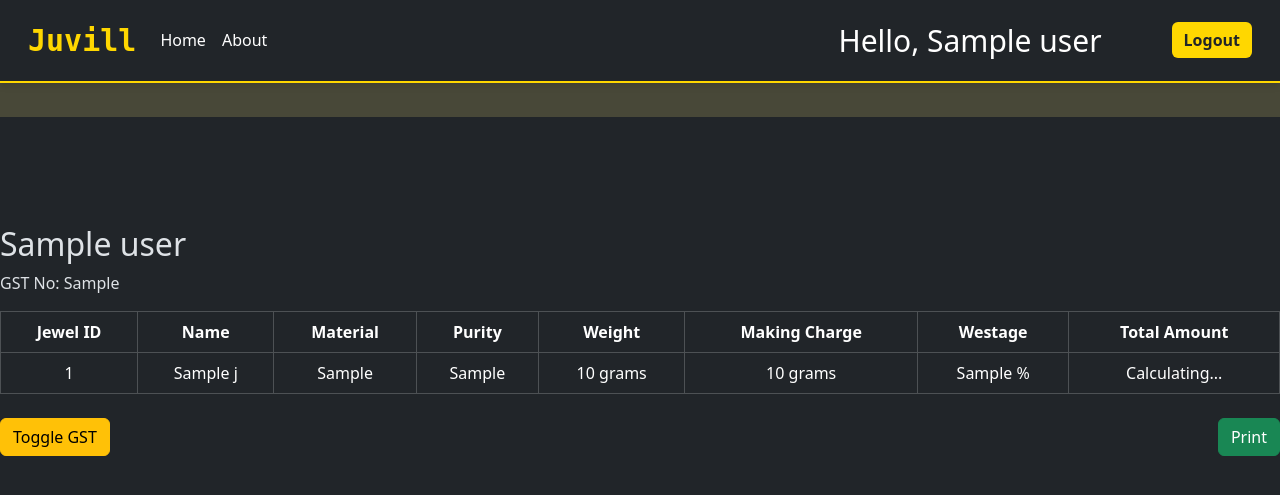
After one commit to Aravind8967/Juvill, a Flask app: template templates/billing.html in a window 1280 px wide. The commit adds this page. Shown: the top 495 px of the page. Run offline with Flask 3, Linux system fonts and the light colour scheme; the template is opened without the code that fills it: most values are stand-ins (such as "Sample title", 1, 10 or a date in 2020); some libraries are stand-ins or nearby versions.

```diff
--- a/app.py
+++ b/app.py
@@ -51,6 +51,7 @@ def signup():
     if request.method == 'POST':
         name = request.form['name']
         c_name = request.form['c_name']
+        gst_no = request.form['gst_no']
         pass1 = request.form['password1']
         pass2 = request.form['password2']
         user_present = True if db.get_user(name)['status'] == 200 else False
@@ -59,6 +60,7 @@ def signup():
                 data = {
                     "u_name":name,
                     "u_company_name":c_name,
+                    "gst_no":gst_no,
                     "u_password":pass1
                 }
                 new_user = db.set_user(data)
@@ -134,6 +136,17 @@ def delete_jewel_id(j_id):
     except Exception as e:
         return jsonify({'status':500, 'error':str(e)})
 
+@app.route('/billing/<int:j_id>', methods=['GET'])
+def billing(j_id):
+    if session.get("user_data"):
+        user_data = session.get("user_data")
+        data = {
+            'user':user_data,
+            'j_id':j_id
+        }
+        print(data)
+        if user_data:
+            return render_template("billing.html", data=data)
 
 @app.route('/test')
 def test():
--- a/db_files/users.py
+++ b/db_files/users.py
@@ -78,9 +78,9 @@ class Users:
         if db['status'] == 200:
             try:
                 con = db['connection']
-                q = "INSERT INTO users (u_name, u_company_name,u_password) VALUES (%s, %s, %s);"
+                q = "INSERT INTO users (u_name, u_company_name,u_password, gst_no) VALUES (%s, %s, %s, %s);"
                 cursor = con.cursor(dictionary=True)
-                cursor.execute(q, (data['u_name'],data['u_company_name'], data['u_password']))
+                cursor.execute(q, (data['u_name'],data['u_company_name'], data['u_password'], data['gst_no']))
                 db['connection'].commit()
                 return {'status':200, 'data':'New user created'}
             except:
--- /dev/null
+++ b/static/billing.js
@@ -0,0 +1,45 @@
+let gstIncluded = false; // Tracks whether GST is included
+
+function calculateTotal() {
+    const weight = document.getElementById('bj_weight').innerText;
+    const gstPercent = document.getElementById('bj_gst').innerText;
+    const makingChargePercent = document.getElementById('bj_making_charge').innerText;
+    const wastagePercent = document.getElementById('bj_westage').innerText;
+    console.log({'weight' : [weight, typeof weight],
+                'gstPercent' : [gstPercent, typeof gstPercent],
+                'makingChargePercent' : [makingChargePercent, typeof makingChargePercent],
+                'wastagePercent' : [wastagePercent, typeof wastagePercent]});
+    // // Material cost
+    // const materialCost = materialPricePerGram * weight;
+
+    // // Wastage, Making Charges
+    // const wastageCost = (materialCost * wastagePercent) / 100;
+    // const makingCharge = (materialCost * makingChargePercent) / 100;
+
+    // // Calculate Total
+    // let totalAmount = materialCost + wastageCost + makingCharge;
+
+    // if (gstIncluded) {
+    //     const gst = (totalAmount * gstPercent) / 100;
+    //     totalAmount += gst;
+    // }
+
+    // // Update the Total Amount
+    // document.getElementById("total-amount").textContent = `Rs. ${totalAmount.toFixed(2)}`;
+}
+
+function toggleGST() {
+    gstIncluded = !gstIncluded; // Toggle GST inclusion
+    calculateTotal(); // Recalculate total
+}
+
+function printPage() {
+    calculateTotal(); // Ensure latest total is shown
+    setTimeout(() => {
+        window.print();
+    }, 300); // Allow DOM to update before printing
+}
+
+function billing_js(){
+    console.log("billing js file attached")
+}
--- a/static/index_main.js
+++ b/static/index_main.js
@@ -89,7 +89,9 @@ async function get_all_inventory(u_id) {
                                     <div style="text-align: center;">${jewel.j_making_charge} %</div>
                                 </div>
                             </div>
-                            <div class="j-card-price" style="margin-top: 30px;">Rs. ${j_price}</div>
+                            <button id="total_amt_btn" style="background-color: transparent; border: none;" onclick="redirectToBilling(${jewel.j_id})">
+                                <div class="j-card-price" style="margin-top: 30px;" id="totalAmt">Rs. ${j_price}</div>
+                            </button>
                         </div>
                         <!-- Back -->
                         <div class="j-card-back">
@@ -344,7 +346,9 @@ function appendJewelDetails(jewel) {
                             <div style="text-align: center;" id="jewelMakingCharge">${jewel.j_making_charge}%</div>
                         </div>
                     </div>
-                    <div class="j-card-price" style="margin-top: 30px;" id="totalAmt">Rs. ${j_price}</div>
+                    <button id="total_amt_btn" style="background-color: transparent; border: none;" onclick="redirectToBilling(${jewel.j_id})">
+                        <div class="j-card-price" style="margin-top: 30px;" id="totalAmt">Rs. ${j_price}</div>
+                    </button>
                 </div>
                 <!-- Back -->
                 <div class="j-card-back">
@@ -580,10 +584,13 @@ function print_bill() {
     newWindow.print();
 }
 
-
 // ===================================== Billing Chart section ===============================
+function redirectToBilling(j_id){
+    console.log(j_id)
+}
 
 
+// ===========================================================================================
 function index_test() {
     console.log('js file attached successfully')
 }
--- a/static/registration.css
+++ b/static/registration.css
@@ -10,7 +10,7 @@ body{
 }
 .main{
 	width: 350px;
-	height: 500px;
+	height: 550px;
 	background: red;
 	overflow: hidden;
 	background: url("https://doc-08-2c-docs.googleusercontent.com/docs/securesc/68c90smiglihng9534mvqmq1946dmis5/fo0picsp1nhiucmc0l25s29respgpr4j/1631524275000/03522360960922298374/03522360960922298374/1Sx0jhdpEpnNIydS4rnN4kHSJtU1EyWka?e=view&authuser=0&nonce=gcrocepgbb17m&user=03522360960922298374&hash=tfhgbs86ka6divo3llbvp93mg4csvb38") no-repeat center/ cover;
@@ -68,7 +68,7 @@ button:hover{
 	background: #6d44b8;
 }
 .signup{
-	height: 460px;
+	height: 40rem;
 	background: #593a6a;
 	border-radius: 60% / 10%;
 	transform: translateY(-180px);
@@ -80,7 +80,7 @@ button:hover{
 }
 
 #chk:checked ~ .signup{
-	transform: translateY(-500px);
+	transform: translateY(-550px);
 }
 #chk:checked ~ .signup label{
 	transform: scale(1);
--- /dev/null
+++ b/templates/billing.html
@@ -0,0 +1,51 @@
+{% extends 'base.html' %}
+{% block title %} welcome {{data.user.u_name}} {% endblock title%}
+
+{% block body %}
+
+<div style="margin-top: 10rem;">
+    <div class="billing-container">
+        <div class="billing-header">
+            <h2>{{ data.user.u_company_name }}</h2>
+            <p>GST No: {{ data.user.gst_no }}</p>
+        </div>
+
+        <!-- Jewel Details -->
+        <table class="table table-dark table-bordered">
+            <thead>
+                <tr>
+                    <th>Jewel ID</th>
+                    <th>Name</th>
+                    <th>Material</th>
+                    <th>Purity</th>
+                    <th>Weight</th>
+                    <th>Making Charge</th>
+                    <th>Westage</th>
+                    <th>Total Amount</th>
+                </tr>
+            </thead>
+            <tbody>
+                <tr>
+                    <p id="bj_gst" style="display: none;">{{data.j_data.j_gst}}</p>
+                    <td id="bj_id">{{ data.j_data.j_id }}</td>
+                    <td id="bj_name">{{ data.j_data.j_name }}</td>
+                    <td id="bj_material">{{ data.j_data.j_material }}</td>
+                    <td id="bj_purity">{{ data.j_data.j_purity }}</td>
+                    <td id="bj_weight">{{ data.j_data.j_weight }} grams</td>
+                    <td id="bj_making_charge">{{ data.j_data.j_making_charge }} grams</td>
+                    <td id="bj_westage">{{ data.j_data.j_westage }} %</td>
+                    <td id="total-amount">Calculating...</td>
+                </tr>
+            </tbody>
+        </table>
+
+        <!-- Buttons -->
+        <div class="buttons-row mt-4 d-flex justify-content-between">
+            <button class="btn btn-warning" id="gst-toggle" onclick="toggleGST()">Toggle GST</button>
+            <button class="btn btn-success" onclick="printPage()">Print</button>
+        </div>
+    </div>
+</div>
+<script src="{{url_for('static', filename='billing.js')}}"></script>
+
+{% endblock body %}
--- a/templates/login.html
+++ b/templates/login.html
@@ -29,6 +29,7 @@
                 <label for="chk" aria-hidden="true">Sign up</label>
                 <input type="text" name="name" placeholder="Username" required="">
                 <input type="text" name="c_name" placeholder="Company Name" required="">
+                <input type="text" name="gst_no" placeholder="GST No">
                 <input type="password" name="password1" placeholder="Password" required="">
                 <input type="password" name="password2" placeholder="Conform Password" required="">
                 <button type="submit">Sign up</button>
```
Also changed, not shown: static/billin.css (added, +33 -0 lines).
